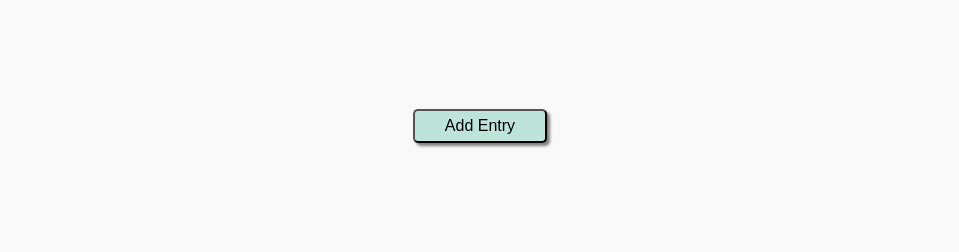
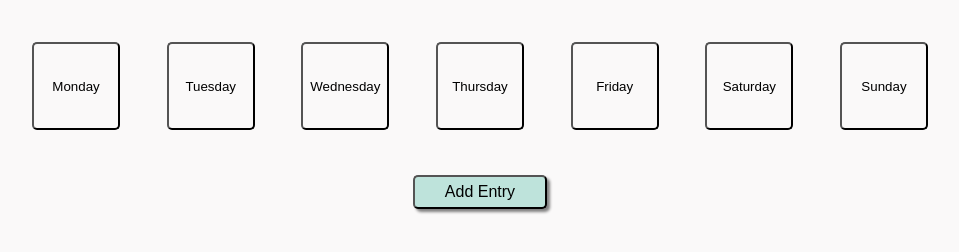
Before and after one commit to alessandragutierrez/week-planner, a plain HTML site: page index.html in a window 1280 px wide. Shown: the part 56-308 px from the top of the page, without its empty margins (160-1119 px from the left). Drawn offline with Linux system fonts and the light colour scheme.

Commit message:
Create buttons for each day of the week. #2

```diff
--- a/css/layout.css
+++ b/css/layout.css
@@ -3,7 +3,7 @@
 }
 
 .container {
-  max-width: 900px;
+  max-width: 1000px;
   height: 100vh;
   margin: 0 auto;
 }
--- a/css/styles.css
+++ b/css/styles.css
@@ -6,10 +6,6 @@ body {
 button {
   background-color: #bee3db;
   border-radius: 5px;
-}
-
-.title {
-  margin-bottom: 7rem;
 }
 
 .add-button {
@@ -62,8 +58,7 @@ button {
   border: 1px solid;
 }
 
-.add-button:hover,
-.submit-button:hover {
+button:hover {
   cursor: pointer;
   background-color: #555b6e;
   color: white;
@@ -75,8 +70,23 @@ select:focus {
   border: 2px solid;
 }
 
+.day-button-container {
+  text-align: center;
+}
+
+.day-button {
+  width: 5.5rem;
+  height: 5.5rem;
+  background-color: transparent;
+  margin: 1.3rem;
+}
+
 .center {
   text-align: center;
+}
+
+.margin-bottom {
+  margin-bottom: 1.5rem;
 }
 
 /* color pallete:
--- a/index.html
+++ b/index.html
@@ -13,11 +13,22 @@
   <div class="container">
     <div class="row">
       <div class="column-full">
-        <h1 class="center title">Weekly Planner</h1>
+        <h1 class="center margin-bottom">Weekly Planner</h1>
       </div>
     </div>
     <div class="row">
-      <div class="column-full center">
+      <div class="column-full day-button-container margin-bottom">
+        <button class="day-button">Monday</button>
+        <button class="day-button">Tuesday</button>
+        <button class="day-button">Wednesday</button>
+        <button class="day-button">Thursday</button>
+        <button class="day-button">Friday</button>
+        <button class="day-button">Saturday</button>
+        <button class="day-button">Sunday</button>
+      </div>
+    </div>
+    <div class="row">
+      <div class="column-full center margin-bottom">
         <button class="add-button">Add Entry</button>
       </div>
     </div>
```
